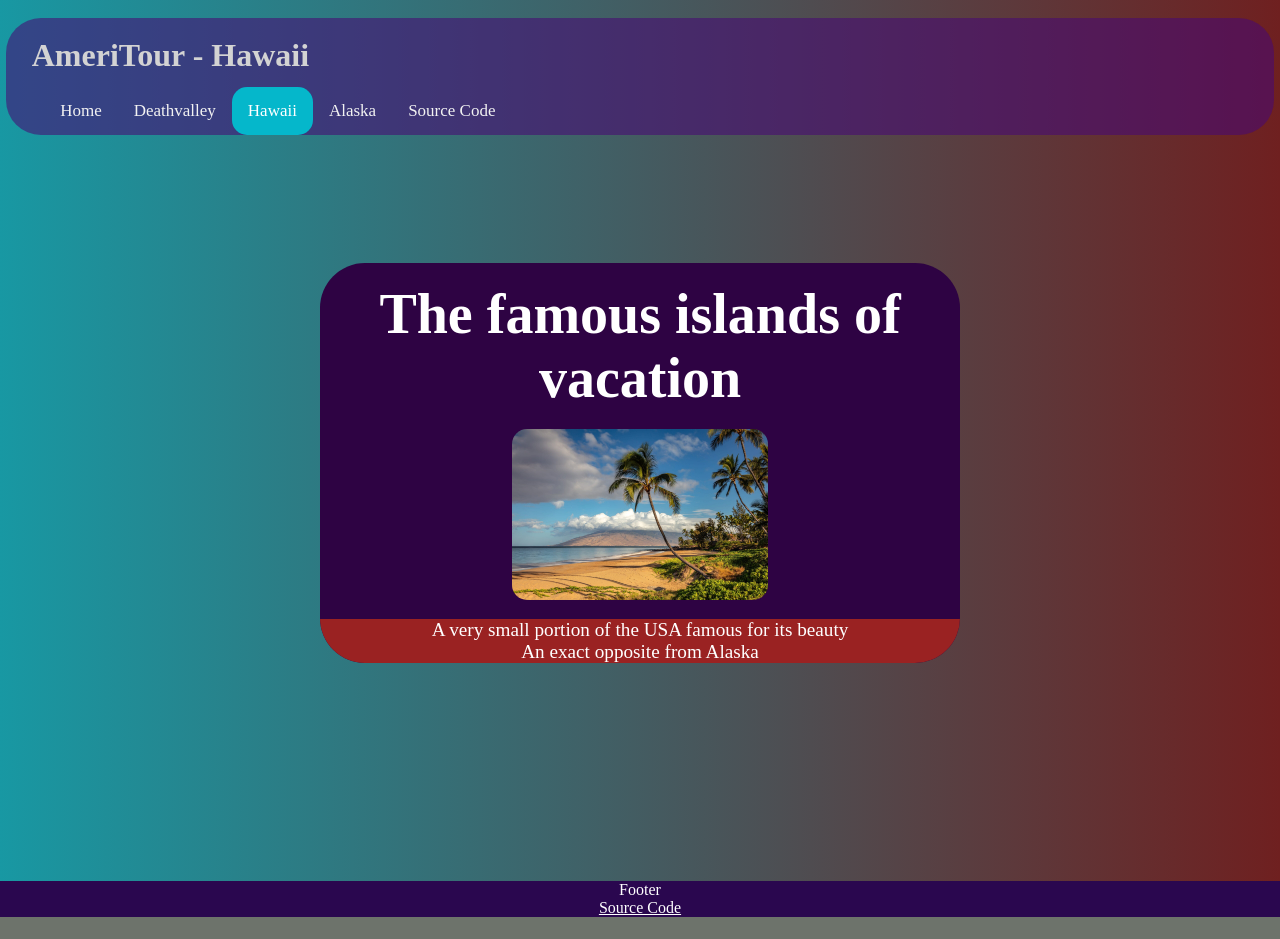
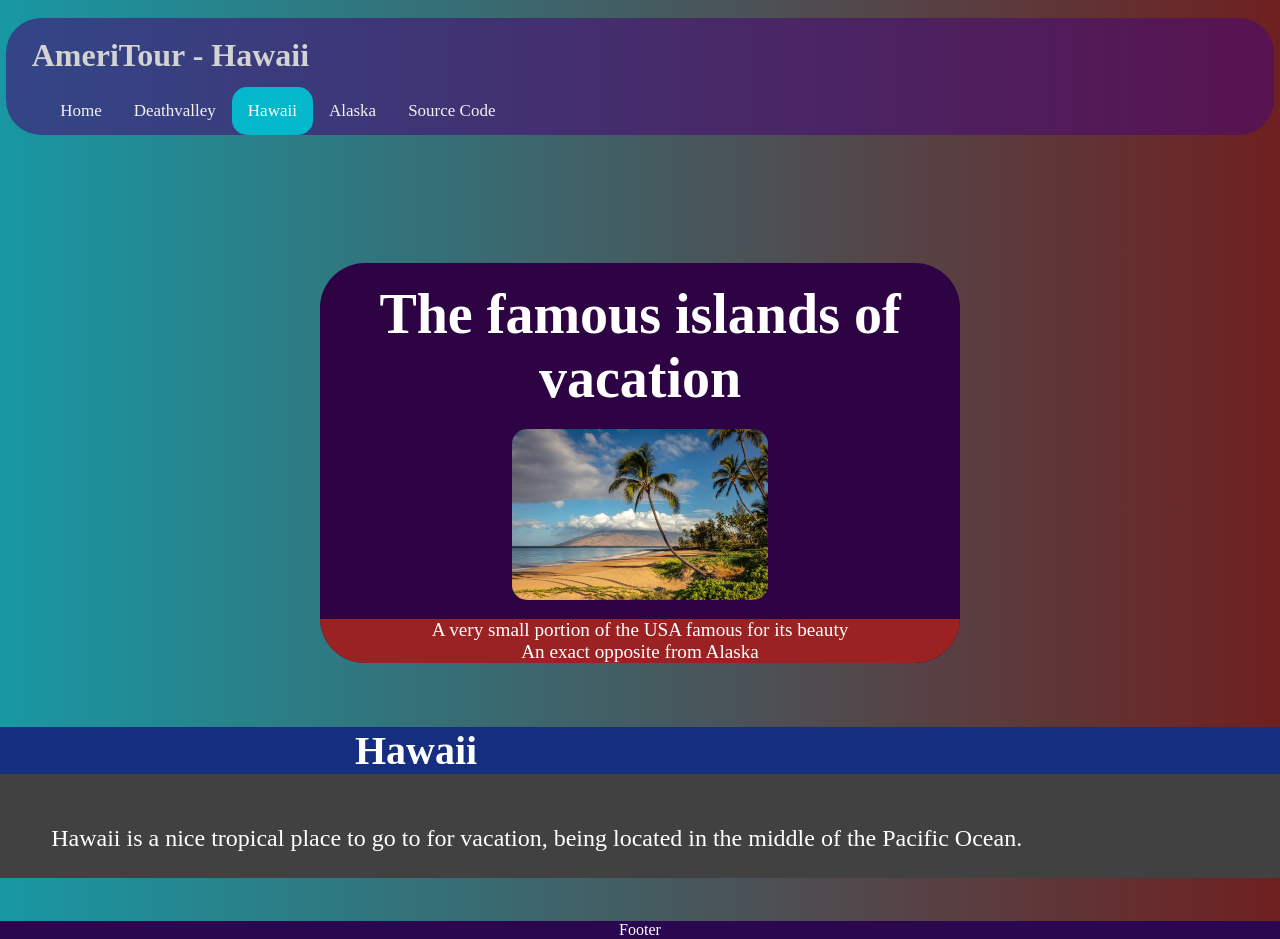
Before and after one commit to Zexolver/AmeriTour, a Vue app: page /Hawaii in a window 1280 px wide. Shown: the top 939 px of the page. Before the commit the page ends 917 px from the top, so only its background shows below. Built offline with nearby package versions, Linux system fonts and the light colour scheme.

Commit message:
Add Text section for Alaska and Hawaii

```diff
--- a/src/views/AlaskaView.vue
+++ b/src/views/AlaskaView.vue
@@ -7,4 +7,11 @@
         <div class="box">A part of the USA way up north where it is very cold.</div>
         <div class="box">Quite the opposite of Hawaii</div>
     </div>
+        <div style="background-color: rgb(65, 65, 65);">
+        <h3 class="places-header1 box-3">Alaska</h3>
+        <div class="pad2">
+            Alaska is quite the opposite from Hawaii,
+            being very up north and being very, very cold there.
+        </div>
+    </div>
 </template>
--- a/src/views/HawaiiView.vue
+++ b/src/views/HawaiiView.vue
@@ -7,4 +7,11 @@
         <div class="box">A very small portion of the USA famous for its beauty</div>
         <div class="box">An exact opposite from Alaska</div>
     </div>
+        <div style="background-color: rgb(65, 65, 65);">
+        <h3 class="places-header1 box-3">Hawaii</h3>
+        <div class="pad2">
+            Hawaii is a nice tropical place to go to for vacation,
+            being located in the middle of the Pacific Ocean.
+        </div>
+    </div>
 </template>
```
